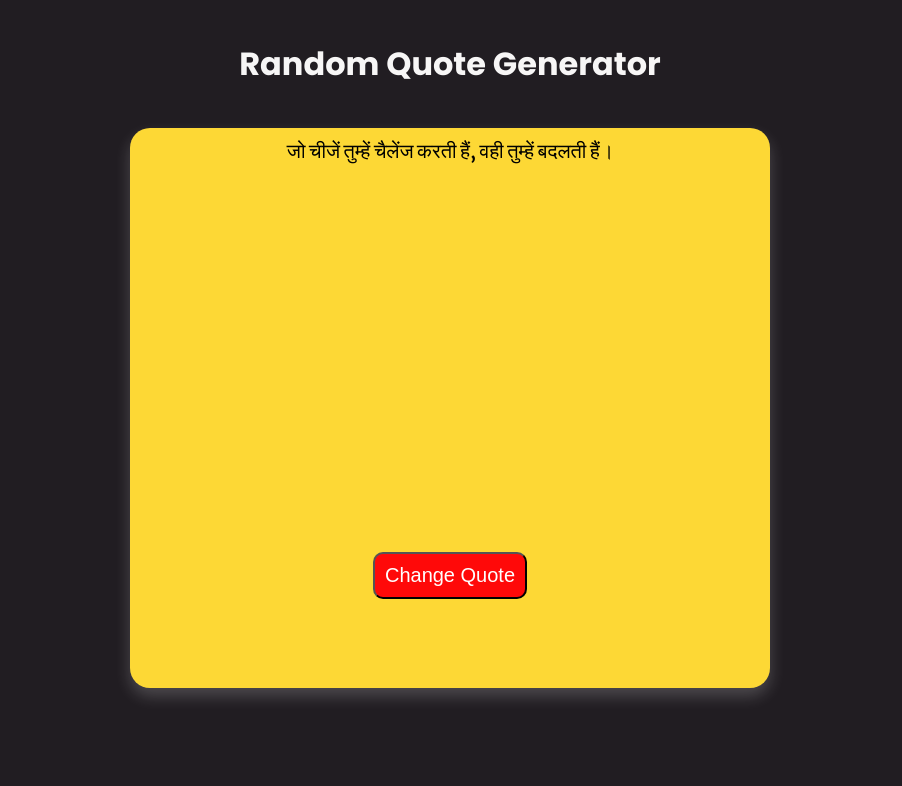
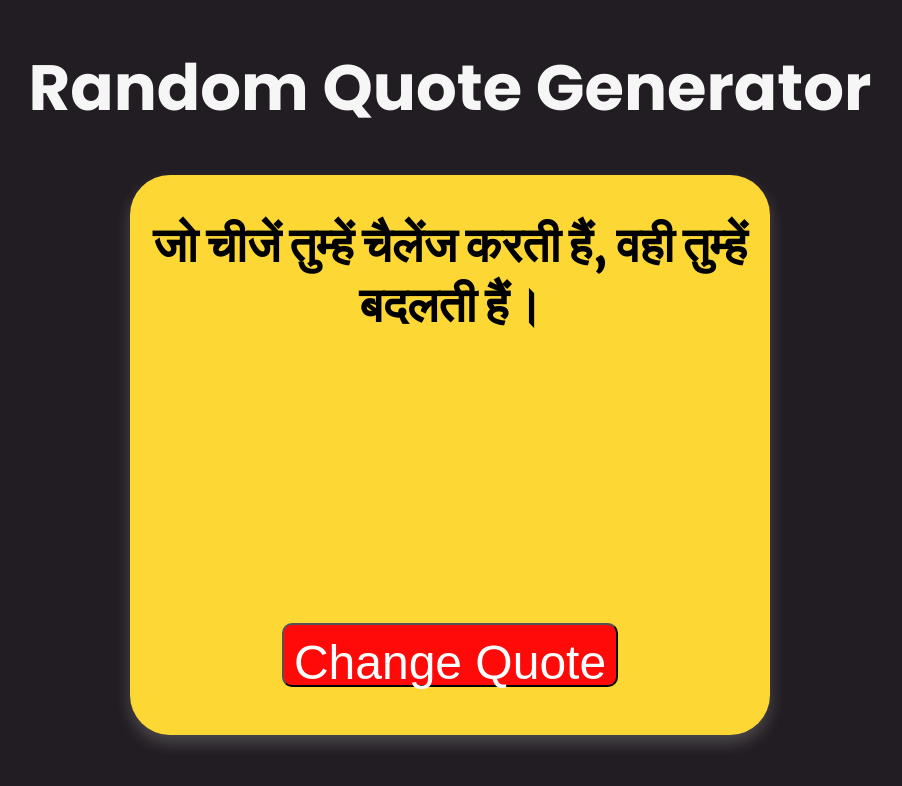
Before and after one commit to ThePraveenEffect/30-days-js-challenge-live, a plain HTML site: page day11project/index.html in a window 1280 px wide. Both pictures are taken after a click on the button "Change Quote". Shown: the whole page, without its empty margins (190-1092 px from the left). Drawn offline with Linux system fonts and the light colour scheme.

Commit message:
working code

```diff
--- a/day11project/index.html
+++ b/day11project/index.html
@@ -4,7 +4,7 @@
     <meta charset="UTF-8" />
     <meta name="viewport" content="width=device-width, initial-scale=1.0" />
     <title>Random Quote Generator</title>
-    <link rel="stylesheet" href="style.css" />
+    <link rel="stylesheet" href="./style.css" />
   </head>
   <body>
     <h1>Random Quote Generator</h1>
@@ -17,6 +17,6 @@
       <button id="btnChange">Change Quote</button>
     </div>
 
-    <script src="/day11project/script.js"></script>
+    <script src="./script.js" defer></script>
   </body>
 </html>
--- a/day11project/script.js
+++ b/day11project/script.js
@@ -49,9 +49,9 @@ function randomQuotes() {
   txt = quotes[randomQuotes];
   const quoteElement = document.getElementById("quote");
   quoteElement.innerHTML = txt;
-  quoteElement.style.fontSize = "20px";
+  quoteElement.style.fontSize = "6vh";
   quoteElement.style.color = "black";
-  (quoteElement.style.fontFamily = "merriweather sans"), sans - serif, serif;
+  quoteElement.style.fontWeight = "bold";
 }
 
 button.addEventListener("click", randomQuotes);
--- a/day11project/style.css
+++ b/day11project/style.css
@@ -17,6 +17,7 @@ body {
 body > h1 {
   text-align: center;
   margin-top: 5vh;
+  font-size: 4rem;
   font-family: "poppins", sans-serif, serif;
 }
 
@@ -28,7 +29,7 @@ body > h1 {
   display: block;
   margin: auto;
   margin-top: 5vh;
-  border-radius: 20px;
+  border-radius: 40px;
   box-shadow: 0px 8px 16px rgba(255, 255, 255, 0.2);
   align-items: center;
   justify-content: center;
@@ -36,25 +37,28 @@ body > h1 {
 .changeQuotes {
   display: block;
   margin: auto;
-  margin-top: 5vh;
+  /* margin-top: 5vh; */
   margin-bottom: 2vh;
   width: auto;
   height: 48vh;
   padding: 10px;
+  padding-top: 5vh;
+
 }
 
 .changeQuotes > p {
   text-align: center;
-  font-size: 20px;
+  font-size: 7vh;
   font-family: "merriweather sans", sans-serif, serif;
 }
 
 #btnChange {
   display: block;
   margin: auto;
-  margin-top: 5vh;
+  margin-top: 8vh;
   padding: 10px;
-  font-size: 20px;
+  font-size: 3rem;
+  height: 8vh;
   background-color: #ff0909;
   color: rgb(255, 255, 255);
   /* border: ; */
```
